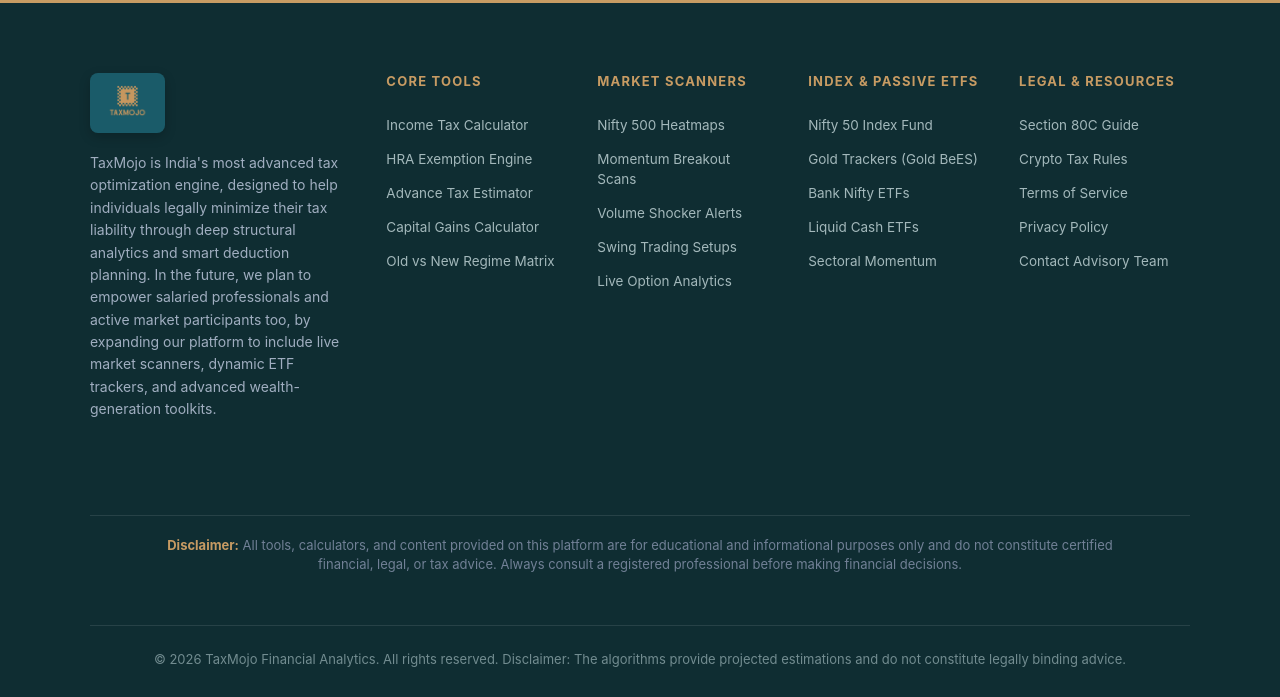
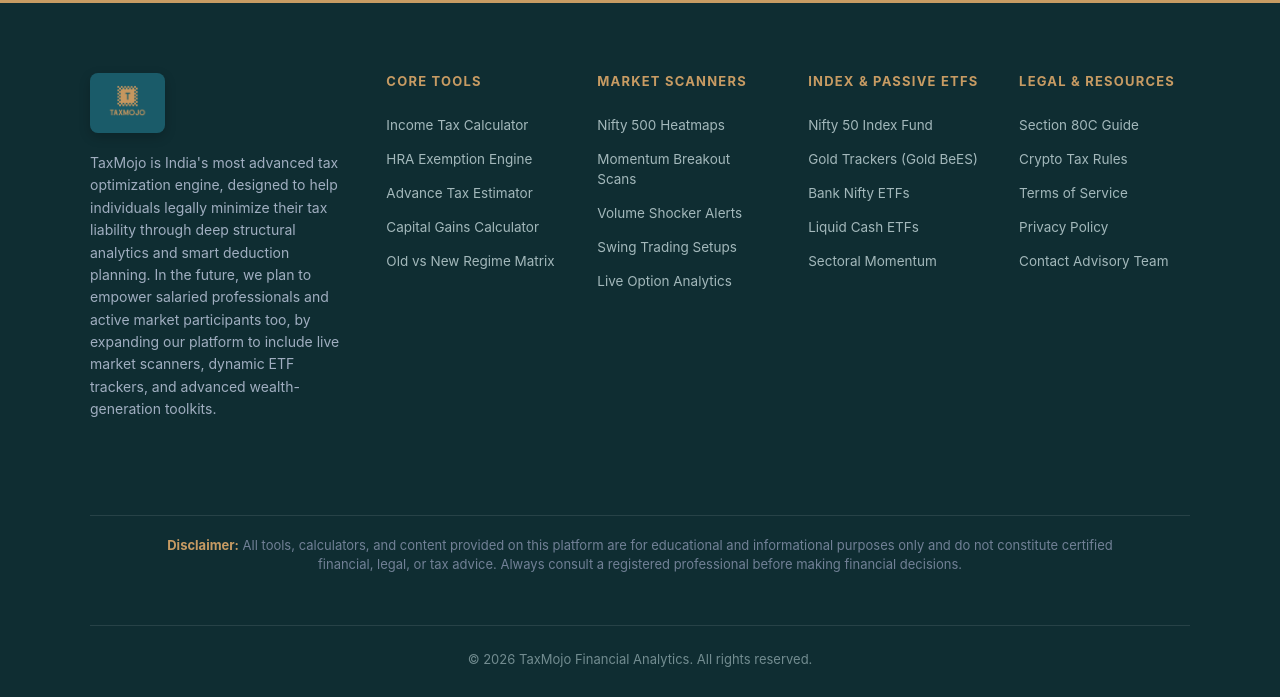
Before and after one commit to anveshsunny143007-netizen/income-tax-calculator, a FastAPI app: template templates/index.html in a window 1280 px wide. Shown: the part 5775-6472 px from the top of the page. Run offline with FastAPI, Linux system fonts and the light colour scheme; the template is opened without the code that fills it: most values are stand-ins (such as "Sample title", 1, 10 or a date in 2020).

Commit message:
Update index.html

```diff
--- a/templates/index.html
+++ b/templates/index.html
@@ -945,7 +945,7 @@
         </div>
 
         <div class="footer-bottom">
-            &copy; 2026 TaxMojo Financial Analytics. All rights reserved. Disclaimer: The algorithms provide projected estimations and do not constitute legally binding advice.
+            &copy; 2026 TaxMojo Financial Analytics. All rights reserved.
         </div>
     </footer>
 
```
